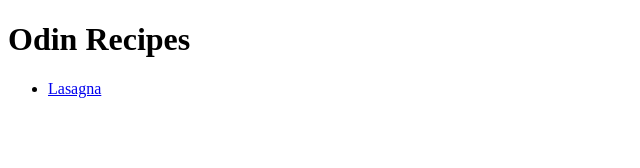
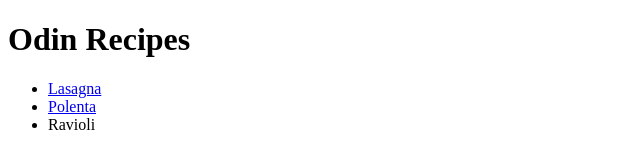
Before and after one commit to nicolaguidi/odin-recipes, a plain HTML site: page index.html in a window 1280 px wide. Shown: the whole page, without its empty margins (0-640 px from the left). Drawn offline with Linux system fonts and the light colour scheme.

Commit message:
Add link in homepage to more recipes

```diff
--- a/index.html
+++ b/index.html
@@ -8,6 +8,8 @@
     <h1>Odin Recipes</h1>
     <ul>
       <li><a href="./lasagna.html">Lasagna</a></li>
+      <li><a href="./polenta.html">Polenta</a></li>
+      <li> <a href="./ravioli.html"></a>Ravioli</li>
     </ul>
   </body>
 </html>
```
